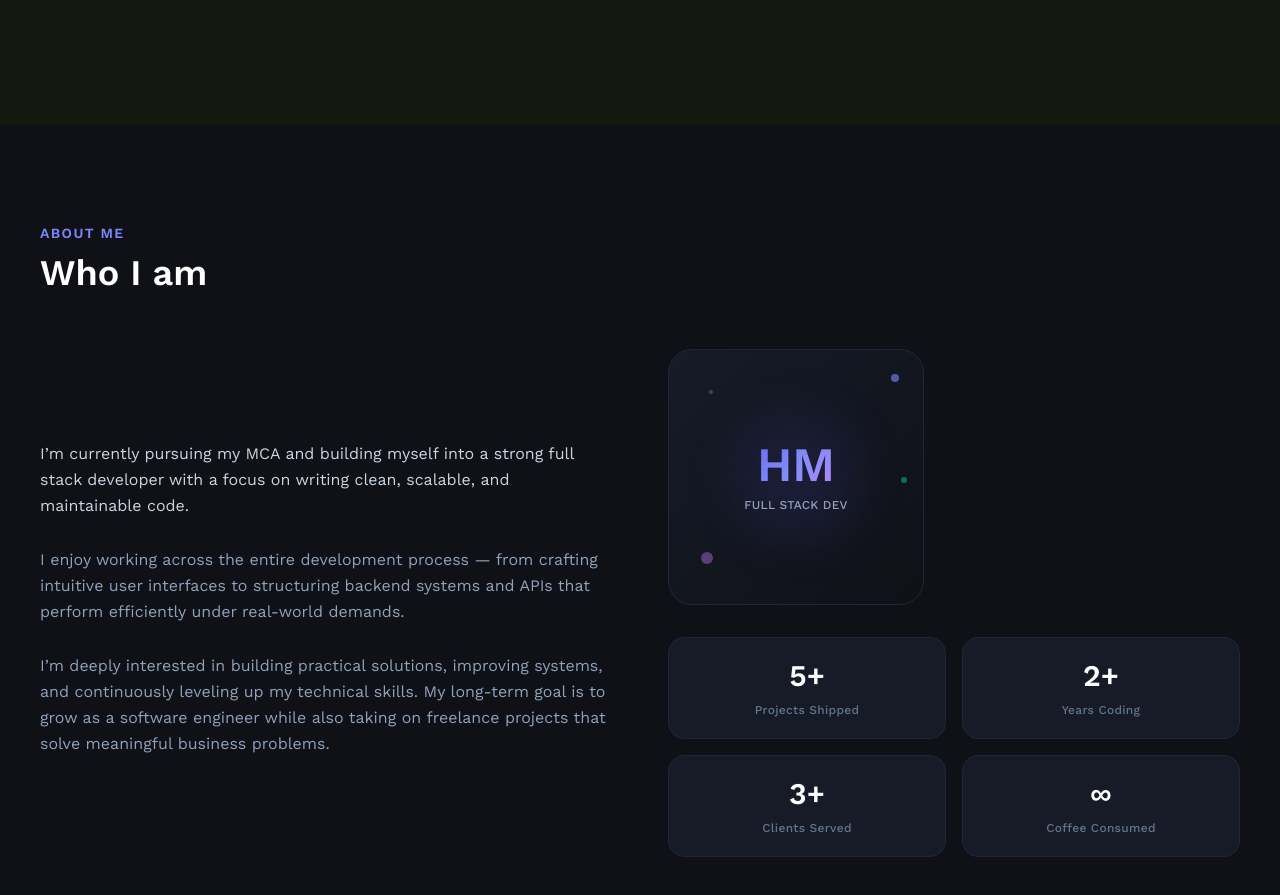
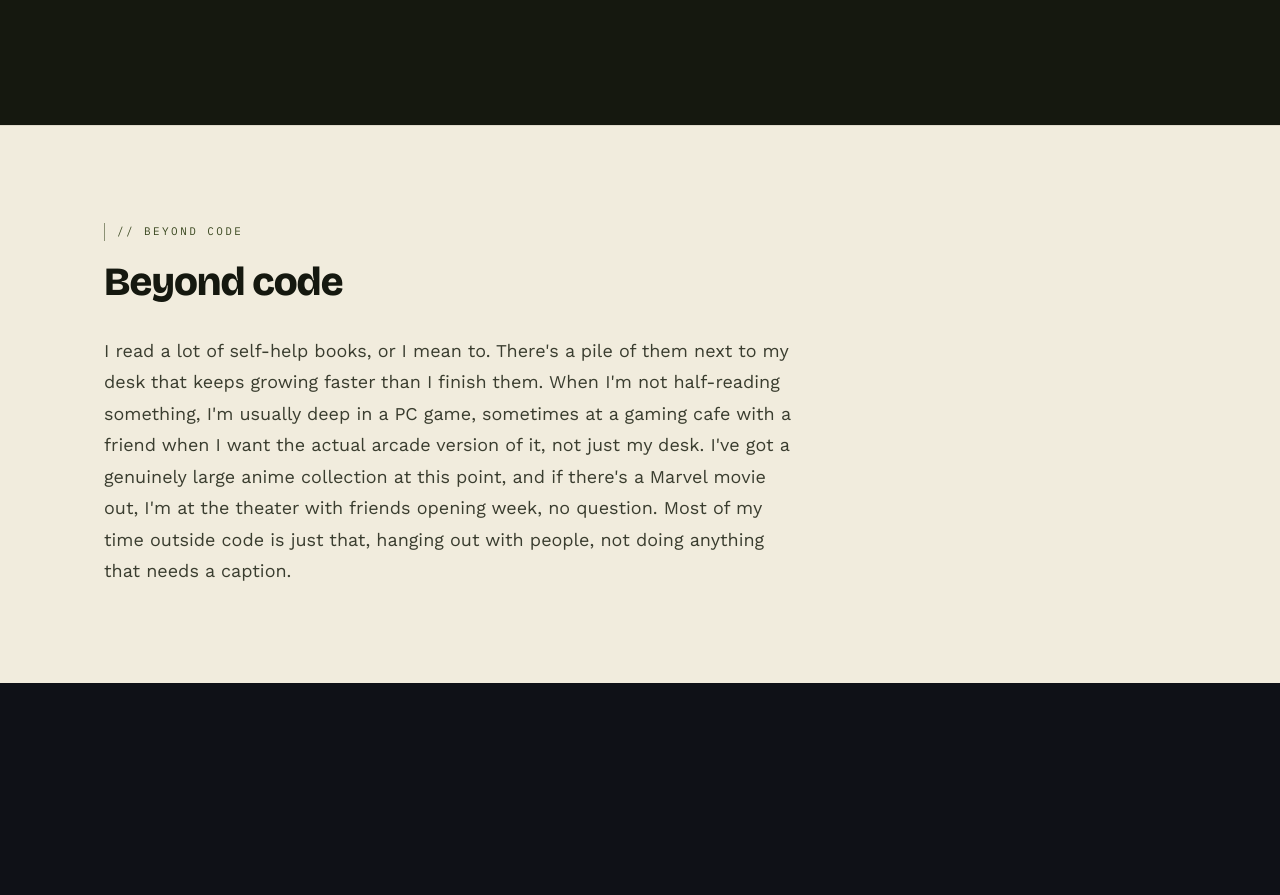
Before and after one commit to Hemant-Mhalsekar/Hemant-Portfolio, a React (Vite) app: page / in a window 1280 px wide. Shown: the part 6240-7135 px from the top of the page. Built offline with nearby package versions, Linux system fonts and the light colour scheme.

Commit message:
addded beyondcode section

```diff
--- a/src/App.jsx
+++ b/src/App.jsx
@@ -2,17 +2,13 @@ import React from 'react';
 import Navbar from './components/Navbar';
 import Footer from './components/Footer';
 import Hero from './sections/Hero';
-import About from './sections/About';
-import Skills from './sections/Skills';
-import Projects from './sections/Projects';
-import WorkWithMe from './sections/WorkWithMe';
-import ExperienceEducation from './sections/ExperienceEducation';
 import Currently from './sections/Currently';
 import WhatIBuild from './sections/WhatIBuild';
 import SelectedWork from './sections/SelectedWork';
 import HowIBuild from './sections/HowIBuild';
 import Toolbox from './sections/Toolbox';
 import Experience from './sections/Experience';
+import BeyondCode from './sections/BeyondCode';
 import Contact from './sections/Contact';
 import CursorGlow from './components/CursorGlow';
 import SmoothScroll from './components/SmoothScroll';
@@ -30,7 +26,7 @@ const App = () => {
         <HowIBuild />
         <Toolbox />
         <Experience />
-        <About />
+        <BeyondCode />
         <Contact />
       </main>
       <Footer />
--- /dev/null
+++ b/src/sections/BeyondCode.jsx
@@ -0,0 +1,93 @@
+import React, { useRef, useEffect, useState } from 'react';
+
+const PREFERS_REDUCED =
+  typeof window !== 'undefined' &&
+  window.matchMedia('(prefers-reduced-motion: reduce)').matches;
+
+const BeyondCode = () => {
+  const sectionRef = useRef(null);
+  const [isVisible, setIsVisible] = useState(PREFERS_REDUCED);
+
+  useEffect(() => {
+    if (PREFERS_REDUCED || !sectionRef.current) return;
+
+    const observer = new IntersectionObserver(
+      ([entry]) => {
+        if (!entry.isIntersecting) return;
+        setIsVisible(true);
+        observer.disconnect();
+      },
+      { threshold: 0.2 }
+    );
+
+    observer.observe(sectionRef.current);
+    return () => observer.disconnect();
+  }, []);
+
+  const fadeUp = (delay = 0, duration = 500, ty = 16) => ({
+    opacity:    isVisible ? 1 : 0,
+    transform:  isVisible ? 'translateY(0)' : `translateY(${ty}px)`,
+    transition: PREFERS_REDUCED
+      ? 'none'
+      : `opacity ${duration}ms ease ${delay}ms, transform ${duration}ms ease ${delay}ms`,
+  });
+
+  return (
+    <section
+      id="beyond-code"
+      ref={sectionRef}
+      className="bg-[#F1ECDD] border-t border-[#3A3D2F]/10"
+    >
+      <div className="container-max px-6 sm:px-10 lg:px-16 py-16 sm:py-20 lg:py-24">
+
+        {/* ── Eyebrow ───────────────────────────────────────────────────────────── */}
+        <div
+          className="flex items-center gap-3 mb-5"
+          style={fadeUp(0, 500, 16)}
+        >
+          <span aria-hidden="true" className="flex-shrink-0 w-px h-[18px] bg-[#39471F]/55" />
+          <p
+            className="text-[11px] text-[#39471F] tracking-[0.22em] uppercase"
+            style={{ fontFamily: "'IBM Plex Mono', monospace" }}
+          >
+            // beyond code
+          </p>
+        </div>
+
+        {/* ── Heading ───────────────────────────────────────────────────────────── */}
+        <h2
+          className="font-black text-[#15180F] leading-[1.05] tracking-tight mb-8"
+          style={{
+            fontFamily: "'Bricolage Grotesque', sans-serif",
+            fontSize: 'clamp(2rem, 3.5vw, 2.5rem)',
+            ...fadeUp(100, 500, 16),
+          }}
+        >
+          Beyond code
+        </h2>
+
+        {/* ── Paragraph ─────────────────────────────────────────────────────────── */}
+        <p
+          className="text-[17px] sm:text-[18px] text-[#3A3D2F] leading-[1.75]"
+          style={{
+            fontFamily: "'Work Sans', sans-serif",
+            maxWidth: '62ch',
+            ...fadeUp(200, 500, 16),
+          }}
+        >
+          I read a lot of self-help books, or I mean to. There's a pile of them next
+          to my desk that keeps growing faster than I finish them. When I'm not
+          half-reading something, I'm usually deep in a PC game, sometimes at a gaming
+          cafe with a friend when I want the actual arcade version of it, not just my
+          desk. I've got a genuinely large anime collection at this point, and if
+          there's a Marvel movie out, I'm at the theater with friends opening week,
+          no question. Most of my time outside code is just that, hanging out with
+          people, not doing anything that needs a caption.
+        </p>
+
+      </div>
+    </section>
+  );
+};
+
+export default BeyondCode;
```
